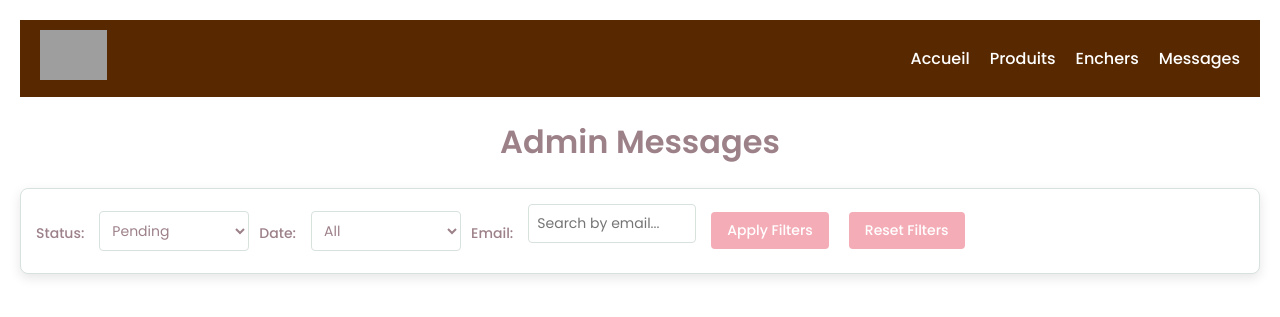
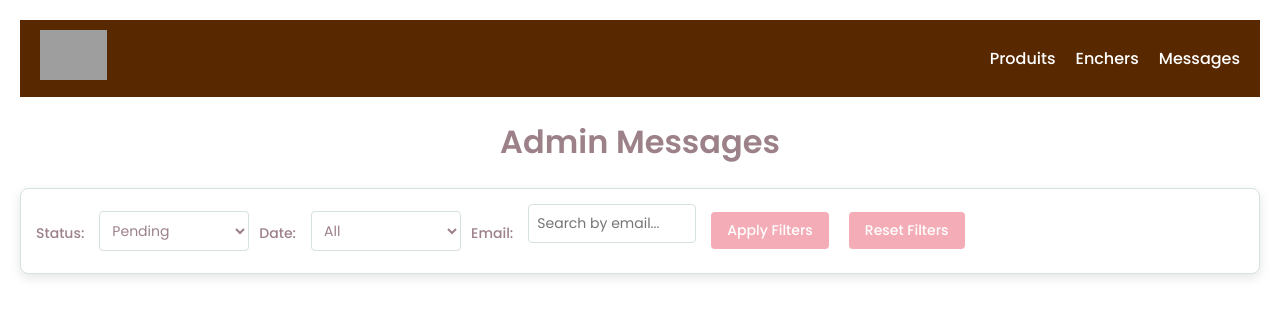
Before and after one commit to sarahmoussaoui/E-commerce, a Flask app: page /admin/messages in a window 1280 px wide. Shown: the top 317 px of the page. Run offline with Flask 3, Linux system fonts and the light colour scheme; data comes from the database, SQL or seed files in the repository; grey boxes are pictures that could not be loaded.

Commit message:
🐛 minor change in navbar

```diff
--- a/Application Flask/templates/admin_messages.html
+++ b/Application Flask/templates/admin_messages.html
@@ -14,7 +14,6 @@
             <img src="{{ url_for('static', filename='logo.png') }}" alt="Logo" />
         </div>
         <ul class="nav-links">
-            <li><a href="">Accueil</a></li>
             <li><a href="{{ url_for('index_admin') }}">Produits</a></li>
             <li><a href="">Enchers</a></li>
             <li><a href="{{ url_for('admin_messages') }}">Messages</a></li>
--- a/Application Flask/templates/home_admin.html
+++ b/Application Flask/templates/home_admin.html
@@ -13,7 +13,6 @@
             <img src="{{ url_for('static', filename='logo.png') }}" alt="Logo" />
         </div>
         <ul class="nav-links">
-            <li><a href="">Accueil</a></li>
             <li><a href="{{ url_for('index_admin') }}">Produits</a></li>
             <li><a href="">Enchers</a></li>
             <li><a href="{{ url_for('admin_messages') }}">Messages</a></li>
```
